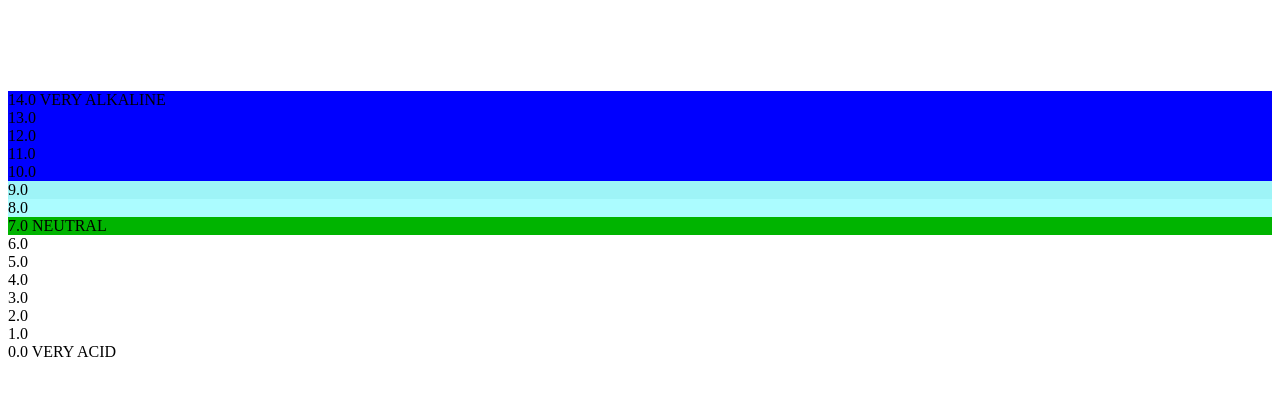
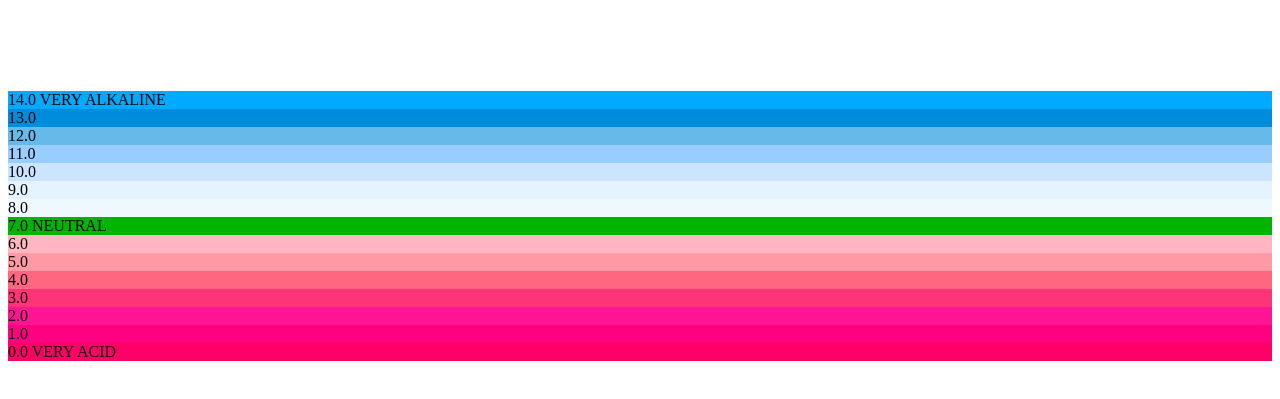
Before and after one commit to Hammad-fsd/pH-Scale, a plain HTML site: page index.html in a window 1280 px wide. Shown: the part 61-460 px from the top of the page. Drawn offline with Linux system fonts and the light colour scheme.

Commit message:
file updated

```diff
--- a/style.css
+++ b/style.css
@@ -4,39 +4,50 @@ h1{
 
 }
 #A{
-    background-color: rgb(0,0,255)
-    ;
+    background-color: rgb(0,170,255)
 }
 #B{
-    background-color: rgb(0,0,255);
+    background-color: rgb(0,140,220)
 }
 #C{
-    background-color: rgb(0,0,255);
+    background-color: rgba(0,140,220,0.6)
 }
 #D{
-    background-color: rgb(0,0,255);
+    background-color: rgb(153,204,255)
 
 }
 #E{
-    background-color: rgb(0,0,255);
+    background-color: rgb(204,229,255)
 }
 #F{
-    background-color: rgb(158, 244, 247)
+    background-color: rgb(229,242,255)
 
 }
 #G{
-    background-color: rgb(171, 252, 255)
+    background-color: rgb(240,248,255)
 
 }
 #H{
     background-color: rgb(0,180,0)
 }
-#I
-#J
-#K
-#L
-#M
-#N
+#I{
+    background-color: rgb(255,182,193);
+}
+#J{
+    background-color: rgb(255,153,164);
+}
+#K{
+    background-color: rgb(255,102,128);
+}
+#L{
+    background-color: rgb(255,51,119);
+}
+#M{
+    background-color: rgb(255,20,147);
+}
+#N{
+    background-color: rgb(255,0,128);
+}
 #O{
-    background-color: rgb#9B1B30;
+    background-color: rgb(255,0,102);
 }
```
